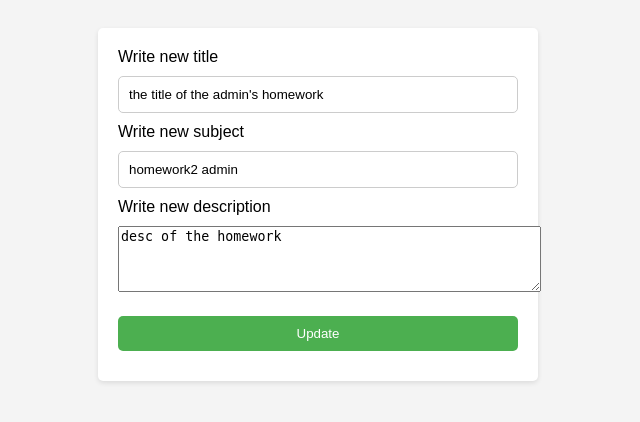
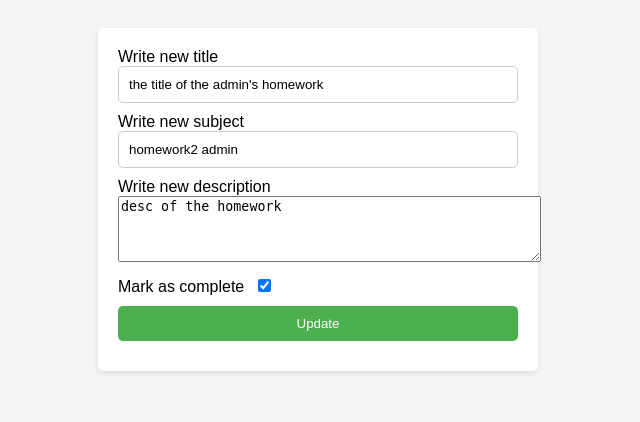
Before and after one commit to eslammohamedtolba/Student-Study-Portal-App, a Django app: page /updateHomework/2/ in a window 1280 px wide. Shown: the top 422 px of the page, without its empty margins (322-962 px from the left). Run offline with Django 5.2, Linux system fonts and the light colour scheme; a user stored in the database is signed in; data comes from the database, SQL or seed files in the repository; both versions use the stored data as it was after the commit.

Commit message:
modify html files

```diff
--- a/static/css/updateHomework.css
+++ b/static/css/updateHomework.css
@@ -14,12 +14,18 @@ body {
 }
 
 .form-container label {
-    display: block;
+    margin-bottom: 10px;
+}
+.inline-label {
+    display: inline-block;
+    margin-right: 5px;
+}
+.custom-textarea {
     margin-bottom: 10px;
 }
 
-.custom-textarea {
-    margin-bottom: 20px;
+.complete {
+    margin-bottom: 15px;
 }
 
 .form-container input[type="text"],
--- a/studyportalapp/templates/studyportalapp/homework.html
+++ b/studyportalapp/templates/studyportalapp/homework.html
@@ -26,7 +26,11 @@
             <p>All your homework</p>
             {% for hw in homework %}
                 <div class="homework">
-                    <span class="titel">{{hw.subject}} {{hw.title}}</span>
+                    {% if hw.finished %}
+                        <span class="homework-completed">{{hw.title}}</span>
+                    {% else %}
+                        <span class="homework-not-completed">{{hw.title}}</span>
+                    {% endif %}
                     <span>
                         <a class="homeUpdate" href="{% url 'update_Homework' hw.id %}">Update</a>
                         <a class="homeDelete"  href="{% url 'delete_Homework' hw.id %}">Delete</a>
--- a/studyportalapp/templates/studyportalapp/todo.html
+++ b/studyportalapp/templates/studyportalapp/todo.html
@@ -20,7 +20,11 @@
             <p>All your tasks</p>
             {% for task in tasks %}
                 <div class="task">
-                    <span class="title">{{task.title}}</span>
+                    {% if task.finished %}
+                        <span class="task-completed">{{task.title}}</span>
+                    {% else %}
+                        <span class="task-not-completed">{{task.title}}</span>
+                    {% endif %}
                     <span>
                         <a class="taskUpdate" href="{% url 'update_Todo' task.id %}">Update</a>
                         <a class="taskDelete" href="{% url 'delete_Todo' task.id %}">Delete</a>
--- a/studyportalapp/templates/studyportalapp/updateHomework.html
+++ b/studyportalapp/templates/studyportalapp/updateHomework.html
@@ -3,7 +3,7 @@
 <head>
     <meta charset="UTF-8">
     <meta name="viewport" content="width=device-width, initial-scale=1.0">
-    <title>Update Task</title>
+    <title>Update Homework</title>
     {% load static %}
     <link rel="stylesheet" href="{% static 'css/updateHomework.css' %}">
 </head>
@@ -16,6 +16,8 @@
         <input id="upsubject" type="text" name="new_subject" value="{{ homework.subject }}" required>
         <label for="updescription">Write new description</label>
         <textarea class="custom-textarea" id="updescription" name="description" rows="4" cols="50">{{homework.description}}</textarea><br>
+        <label for="complete" class="inline-label">Mark as complete</label>
+        <input id="complete" type="checkbox" name="complete" {% if homework.finished %} checked {% endif %}>
         <input type="submit" value="Update">
     </form>
 </body>
--- a/studyportalapp/views.py
+++ b/studyportalapp/views.py
@@ -108,6 +108,7 @@ def updateHomework(request, pk):
         homework.title = request.POST.get('new_title')
         homework.subject = request.POST.get('new_subject')
         homework.description = request.POST.get('description')
+        homework.finished = (request.POST.get('complete') == 'on')
         homework.save()
         return redirect('homework')  # Redirect to the task list page
     return render(request, 'studyportalapp/updateHomework.html', {'homework': homework})
```
Also changed, not shown: static/css/homework.css (+11 -2 lines), static/css/todo.css (+11 -2 lines), db.sqlite3.
